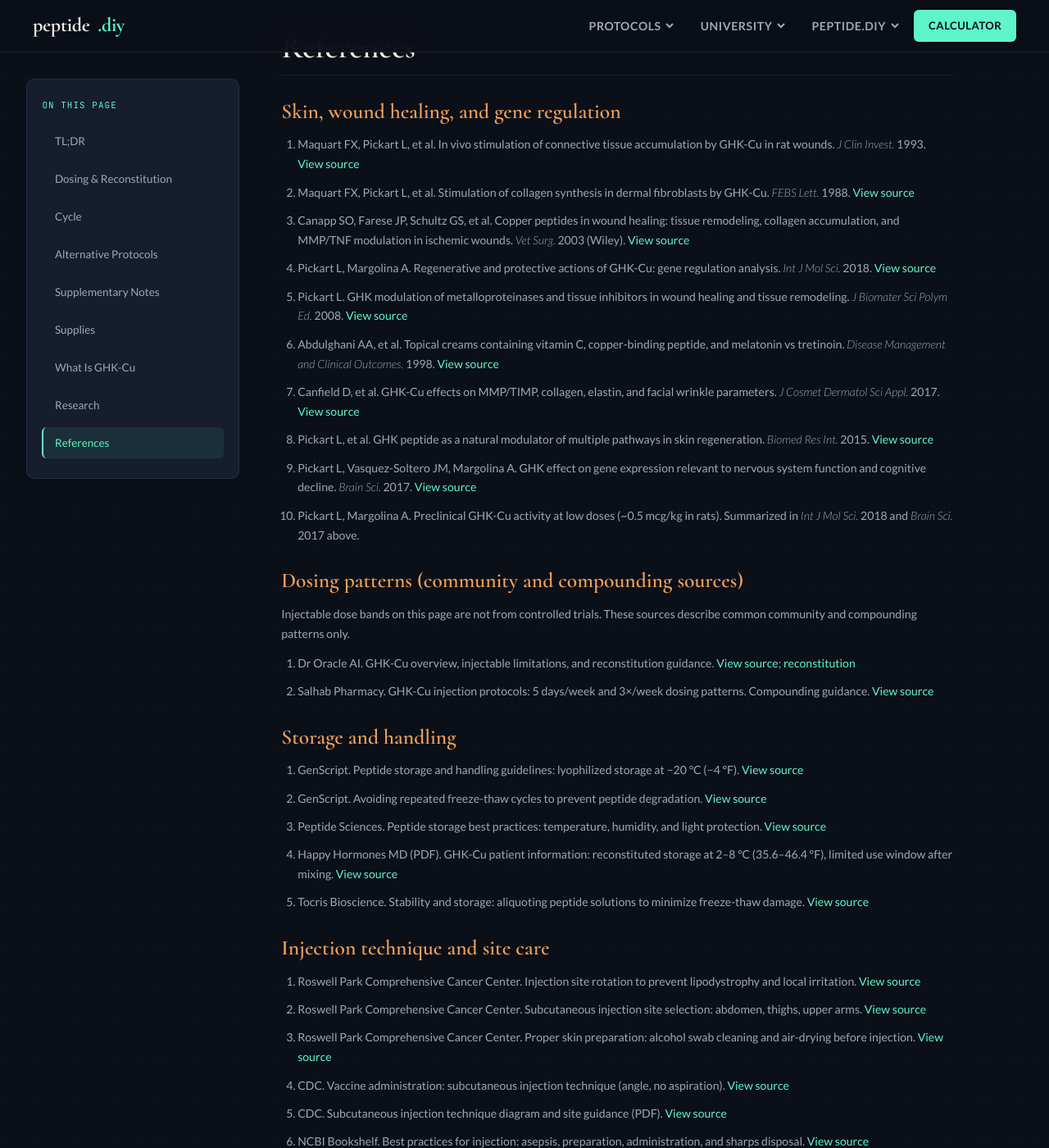
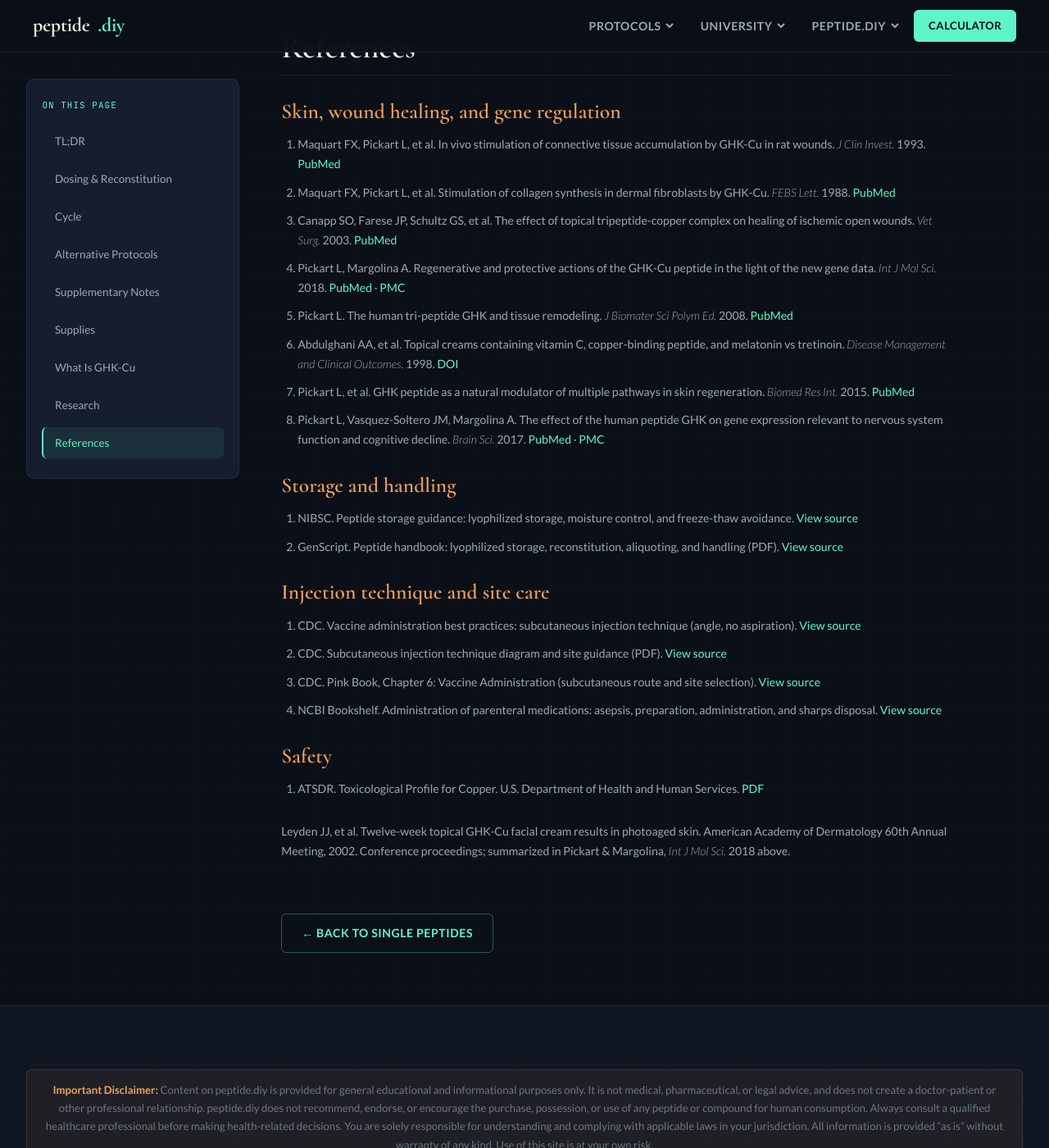
Before and after one commit to FletcherPoole/peptide.diy, a Jekyll site: the page built from ghk-cu-50mg.html, in a window 1280 px wide and 1400 px high, scrolled down 5530 px. Shown: the whole window at 82% size. Built offline with Jekyll 4.4.1, drawn with Linux system fonts in a browser that asks for light colours; some of the changed text lies outside the part shown.

Commit message:
Clean GHK-Cu references: verified links only, remove blogs.
Drop AI, pharmacy, vendor, and broken sources; use PubMed, PMC, CDC, NIBSC, and ATSDR.

Co-authored-by: Cursor <cursoragent@cursor.com>

```diff
--- a/ghk-cu-50mg.html
+++ b/ghk-cu-50mg.html
@@ -153,7 +153,7 @@ description: "GHK-Cu 50mg protocol: 2 mL reconstitution, injectable and topical
             <h3>Collagen and wound repair</h3>
             <p>Rat wound-chamber models: GHK-Cu increased dry weight, DNA, protein, collagen, and GAGs in a dose-dependent way. Type I and III collagen mRNAs rose (<a href="https://pubmed.ncbi.nlm.nih.gov/8227353/" rel="noopener noreferrer" target="_blank">Maquart et al., 1993</a>). Fibroblast cultures showed direct collagen stimulation (<a href="https://pubmed.ncbi.nlm.nih.gov/3192171/" rel="noopener noreferrer" target="_blank">Maquart et al., 1988</a>).</p>
             <h3>Skin aging and topical use</h3>
-            <p>Human topical work over 8–12 weeks reports improved density, firmness, laxity, and wrinkle appearance. Thigh study: 70% collagen increase with GHK-Cu vs 50% (vitamin C) and 40% (retinoic acid) (<a href="https://doi.org/10.1016/S1088-3371(98)00011-4" rel="noopener noreferrer" target="_blank">Abdulghani et al., 1998</a>). Facial cream data in photoaged skin over 12 weeks (<a href="https://pmc.ncbi.nlm.nih.gov/articles/PMC6073405/" rel="noopener noreferrer" target="_blank">Pickart &amp; Margolina, 2018</a>, citing Leyden et al., 2002). Randomized split-face trial: reduced wrinkle volume and depth (<a href="https://doi.org/10.4172/2329-8847.1000166" rel="noopener noreferrer" target="_blank">Canfield et al., 2017</a>).</p>
+            <p>Human topical work over 8–12 weeks reports improved density, firmness, laxity, and wrinkle appearance. Thigh study: 70% collagen increase with GHK-Cu vs 50% (vitamin C) and 40% (retinoic acid) (<a href="https://doi.org/10.1016/S1088-3371(98)00011-4" rel="noopener noreferrer" target="_blank">Abdulghani et al., 1998</a>). Facial cream data in photoaged skin over 12 weeks (<a href="https://pmc.ncbi.nlm.nih.gov/articles/PMC6073405/" rel="noopener noreferrer" target="_blank">Pickart &amp; Margolina, 2018</a>, citing Leyden et al., 2002). Nano-carrier facial trial: reduced wrinkle volume and depth (<a href="https://pmc.ncbi.nlm.nih.gov/articles/PMC6073405/" rel="noopener noreferrer" target="_blank">Pickart &amp; Margolina, 2018</a>, citing Badenhorst et al., 2016).</p>
             <h3>Gene regulation</h3>
             <p>Reviews describe GHK shifting large gene sets toward repair and away from inflammatory patterns (<a href="https://pubmed.ncbi.nlm.nih.gov/26236730/" rel="noopener noreferrer" target="_blank">Pickart et al., 2015</a>; <a href="https://pubmed.ncbi.nlm.nih.gov/29986520/" rel="noopener noreferrer" target="_blank">Pickart &amp; Margolina, 2018</a>).</p>
             <div class="callout"><strong>Research vs anecdote</strong>Injectable dose bands and cycle length below are extrapolated from peptide practice and community reports unless tied to a citation above.</div>
@@ -164,47 +164,33 @@ description: "GHK-Cu 50mg protocol: 2 mL reconstitution, injectable and topical
 
             <h3>Skin, wound healing, and gene regulation</h3>
             <ol class="ref-list">
-              <li>Maquart FX, Pickart L, et al. In vivo stimulation of connective tissue accumulation by GHK-Cu in rat wounds. <em>J Clin Invest.</em> 1993. <a href="https://pubmed.ncbi.nlm.nih.gov/8227353/" rel="noopener noreferrer" target="_blank">View source</a></li>
-              <li>Maquart FX, Pickart L, et al. Stimulation of collagen synthesis in dermal fibroblasts by GHK-Cu. <em>FEBS Lett.</em> 1988. <a href="https://pubmed.ncbi.nlm.nih.gov/3192171/" rel="noopener noreferrer" target="_blank">View source</a></li>
-              <li>Canapp SO, Farese JP, Schultz GS, et al. Copper peptides in wound healing: tissue remodeling, collagen accumulation, and MMP/TNF modulation in ischemic wounds. <em>Vet Surg.</em> 2003 (Wiley). <a href="https://pubmed.ncbi.nlm.nih.gov/14648529/" rel="noopener noreferrer" target="_blank">View source</a></li>
-              <li>Pickart L, Margolina A. Regenerative and protective actions of GHK-Cu: gene regulation analysis. <em>Int J Mol Sci.</em> 2018. <a href="https://pmc.ncbi.nlm.nih.gov/articles/PMC6073405/" rel="noopener noreferrer" target="_blank">View source</a></li>
-              <li>Pickart L. GHK modulation of metalloproteinases and tissue inhibitors in wound healing and tissue remodeling. <em>J Biomater Sci Polym Ed.</em> 2008. <a href="https://www.tandfonline.com/doi/abs/10.1163/156856208784909435" rel="noopener noreferrer" target="_blank">View source</a></li>
-              <li>Abdulghani AA, et al. Topical creams containing vitamin C, copper-binding peptide, and melatonin vs tretinoin. <em>Disease Management and Clinical Outcomes.</em> 1998. <a href="https://doi.org/10.1016/S1088-3371(98)00011-4" rel="noopener noreferrer" target="_blank">View source</a></li>
-              <li>Canfield D, et al. GHK-Cu effects on MMP/TIMP, collagen, elastin, and facial wrinkle parameters. <em>J Cosmet Dermatol Sci Appl.</em> 2017. <a href="https://doi.org/10.4172/2329-8847.1000166" rel="noopener noreferrer" target="_blank">View source</a></li>
-              <li>Pickart L, et al. GHK peptide as a natural modulator of multiple pathways in skin regeneration. <em>Biomed Res Int.</em> 2015. <a href="https://pubmed.ncbi.nlm.nih.gov/26236730/" rel="noopener noreferrer" target="_blank">View source</a></li>
-              <li>Pickart L, Vasquez-Soltero JM, Margolina A. GHK effect on gene expression relevant to nervous system function and cognitive decline. <em>Brain Sci.</em> 2017. <a href="https://www.mdpi.com/2076-3425/7/2/20" rel="noopener noreferrer" target="_blank">View source</a></li>
-              <li>Pickart L, Margolina A. Preclinical GHK-Cu activity at low doses (~0.5 mcg/kg in rats). Summarized in <em>Int J Mol Sci.</em> 2018 and <em>Brain Sci.</em> 2017 above.</li>
-            </ol>
-
-            <h3>Dosing patterns (community and compounding sources)</h3>
-            <p style="font-size:.88rem;color:var(--text2);margin-bottom:.75rem">Injectable dose bands on this page are not from controlled trials. These sources describe common community and compounding patterns only.</p>
-            <ol class="ref-list">
-              <li>Dr Oracle AI. GHK-Cu overview, injectable limitations, and reconstitution guidance. <a href="https://www.droracle.ai/articles/534697/what-is-ghk-cu-glycine-histidine-lysine-copper" rel="noopener noreferrer" target="_blank">View source</a>; <a href="https://www.droracle.ai/articles/969009/how-should-i-reconstitute-the-ghkcu-peptide" rel="noopener noreferrer" target="_blank">reconstitution</a></li>
-              <li>Salhab Pharmacy. GHK-Cu injection protocols: 5 days/week and 3×/week dosing patterns. Compounding guidance. <a href="https://www.salhabpharmacy.com/ghk-cu-injection/" rel="noopener noreferrer" target="_blank">View source</a></li>
+              <li>Maquart FX, Pickart L, et al. In vivo stimulation of connective tissue accumulation by GHK-Cu in rat wounds. <em>J Clin Invest.</em> 1993. <a href="https://pubmed.ncbi.nlm.nih.gov/8227353/" rel="noopener noreferrer" target="_blank">PubMed</a></li>
+              <li>Maquart FX, Pickart L, et al. Stimulation of collagen synthesis in dermal fibroblasts by GHK-Cu. <em>FEBS Lett.</em> 1988. <a href="https://pubmed.ncbi.nlm.nih.gov/3192171/" rel="noopener noreferrer" target="_blank">PubMed</a></li>
+              <li>Canapp SO, Farese JP, Schultz GS, et al. The effect of topical tripeptide-copper complex on healing of ischemic open wounds. <em>Vet Surg.</em> 2003. <a href="https://pubmed.ncbi.nlm.nih.gov/14648529/" rel="noopener noreferrer" target="_blank">PubMed</a></li>
+              <li>Pickart L, Margolina A. Regenerative and protective actions of the GHK-Cu peptide in the light of the new gene data. <em>Int J Mol Sci.</em> 2018. <a href="https://pubmed.ncbi.nlm.nih.gov/29986520/" rel="noopener noreferrer" target="_blank">PubMed</a> · <a href="https://pmc.ncbi.nlm.nih.gov/articles/PMC6073405/" rel="noopener noreferrer" target="_blank">PMC</a></li>
+              <li>Pickart L. The human tri-peptide GHK and tissue remodeling. <em>J Biomater Sci Polym Ed.</em> 2008. <a href="https://pubmed.ncbi.nlm.nih.gov/18644225/" rel="noopener noreferrer" target="_blank">PubMed</a></li>
+              <li>Abdulghani AA, et al. Topical creams containing vitamin C, copper-binding peptide, and melatonin vs tretinoin. <em>Disease Management and Clinical Outcomes.</em> 1998. <a href="https://doi.org/10.1016/S1088-3371(98)00011-4" rel="noopener noreferrer" target="_blank">DOI</a></li>
+              <li>Pickart L, et al. GHK peptide as a natural modulator of multiple pathways in skin regeneration. <em>Biomed Res Int.</em> 2015. <a href="https://pubmed.ncbi.nlm.nih.gov/26236730/" rel="noopener noreferrer" target="_blank">PubMed</a></li>
+              <li>Pickart L, Vasquez-Soltero JM, Margolina A. The effect of the human peptide GHK on gene expression relevant to nervous system function and cognitive decline. <em>Brain Sci.</em> 2017. <a href="https://pubmed.ncbi.nlm.nih.gov/28208631/" rel="noopener noreferrer" target="_blank">PubMed</a> · <a href="https://pmc.ncbi.nlm.nih.gov/articles/PMC5332965/" rel="noopener noreferrer" target="_blank">PMC</a></li>
             </ol>
 
             <h3>Storage and handling</h3>
             <ol class="ref-list">
-              <li>GenScript. Peptide storage and handling guidelines: lyophilized storage at −20 °C (−4 °F). <a href="https://www.genscript.com/peptide_storage_and_handling.html" rel="noopener noreferrer" target="_blank">View source</a></li>
-              <li>GenScript. Avoiding repeated freeze-thaw cycles to prevent peptide degradation. <a href="https://www.genscript.com/peptide_storage_and_handling.html" rel="noopener noreferrer" target="_blank">View source</a></li>
-              <li>Peptide Sciences. Peptide storage best practices: temperature, humidity, and light protection. <a href="https://www.peptidesciences.com/peptide-information/peptide-solubility/" rel="noopener noreferrer" target="_blank">View source</a></li>
-              <li>Happy Hormones MD (PDF). GHK-Cu patient information: reconstituted storage at 2–8 °C (35.6–46.4 °F), limited use window after mixing. <a href="https://happyhormonesmd.com/wp-content/uploads/2024/12/ghk.pdf" rel="noopener noreferrer" target="_blank">View source</a></li>
-              <li>Tocris Bioscience. Stability and storage: aliquoting peptide solutions to minimize freeze-thaw damage. <a href="https://www.tocris.com/support/peptides" rel="noopener noreferrer" target="_blank">View source</a></li>
+              <li>NIBSC. Peptide storage guidance: lyophilized storage, moisture control, and freeze-thaw avoidance. <a href="https://www.nibsc.org/science_and_research/virology/cjd_resource_centre/available_samples/peptide_library/peptide_storage.aspx" rel="noopener noreferrer" target="_blank">View source</a></li>
+              <li>GenScript. Peptide handbook: lyophilized storage, reconstitution, aliquoting, and handling (PDF). <a href="https://www.genscript.com/gsfiles/techfiles/peptide-handbook.pdf" rel="noopener noreferrer" target="_blank">View source</a></li>
             </ol>
 
             <h3>Injection technique and site care</h3>
             <ol class="ref-list">
-              <li>Roswell Park Comprehensive Cancer Center. Injection site rotation to prevent lipodystrophy and local irritation. <a href="https://www.roswellpark.org/pted.php?pemID=PE2465o" rel="noopener noreferrer" target="_blank">View source</a></li>
-              <li>Roswell Park Comprehensive Cancer Center. Subcutaneous injection site selection: abdomen, thighs, upper arms. <a href="https://www.roswellpark.org/cancertalk/202110/giving-yourself-injection" rel="noopener noreferrer" target="_blank">View source</a></li>
-              <li>Roswell Park Comprehensive Cancer Center. Proper skin preparation: alcohol swab cleaning and air-drying before injection. <a href="https://www.roswellpark.org/pted.php?pemID=PE81" rel="noopener noreferrer" target="_blank">View source</a></li>
-              <li>CDC. Vaccine administration: subcutaneous injection technique (angle, no aspiration). <a href="https://www.cdc.gov/vaccines/hcp/imz-best-practices/vaccine-administration.html" rel="noopener noreferrer" target="_blank">View source</a></li>
+              <li>CDC. Vaccine administration best practices: subcutaneous injection technique (angle, no aspiration). <a href="https://www.cdc.gov/vaccines/hcp/imz-best-practices/vaccine-administration.html" rel="noopener noreferrer" target="_blank">View source</a></li>
               <li>CDC. Subcutaneous injection technique diagram and site guidance (PDF). <a href="https://www.cdc.gov/vaccines/hcp/admin/downloads/YCTS-VaxAdmin-Subcut-injection.pdf" rel="noopener noreferrer" target="_blank">View source</a></li>
-              <li>NCBI Bookshelf. Best practices for injection: asepsis, preparation, administration, and sharps disposal. <a href="https://www.ncbi.nlm.nih.gov/books/NBK596739/" rel="noopener noreferrer" target="_blank">View source</a></li>
+              <li>CDC. Pink Book, Chapter 6: Vaccine Administration (subcutaneous route and site selection). <a href="https://www.cdc.gov/pinkbook/hcp/table-of-contents/chapter-6-vaccine-administration.html" rel="noopener noreferrer" target="_blank">View source</a></li>
+              <li>NCBI Bookshelf. Administration of parenteral medications: asepsis, preparation, administration, and sharps disposal. <a href="https://www.ncbi.nlm.nih.gov/books/NBK596739/" rel="noopener noreferrer" target="_blank">View source</a></li>
             </ol>
 
             <h3>Safety</h3>
             <ol class="ref-list">
-              <li>ATSDR. Toxicological Profile for Copper. U.S. Department of Health and Human Services. <a href="https://www.atsdr.cdc.gov/toxprofiles/tp132.pdf" rel="noopener noreferrer" target="_blank">View source</a></li>
+              <li>ATSDR. Toxicological Profile for Copper. U.S. Department of Health and Human Services. <a href="https://www.atsdr.cdc.gov/toxprofiles/tp132.pdf" rel="noopener noreferrer" target="_blank">PDF</a></li>
             </ol>
 
             <p style="font-size:.88rem;color:var(--text2);margin-top:1rem">Leyden JJ, et al. Twelve-week topical GHK-Cu facial cream results in photoaged skin. American Academy of Dermatology 60th Annual Meeting, 2002. Conference proceedings; summarized in Pickart &amp; Margolina, <em>Int J Mol Sci.</em> 2018 above.</p>
```
